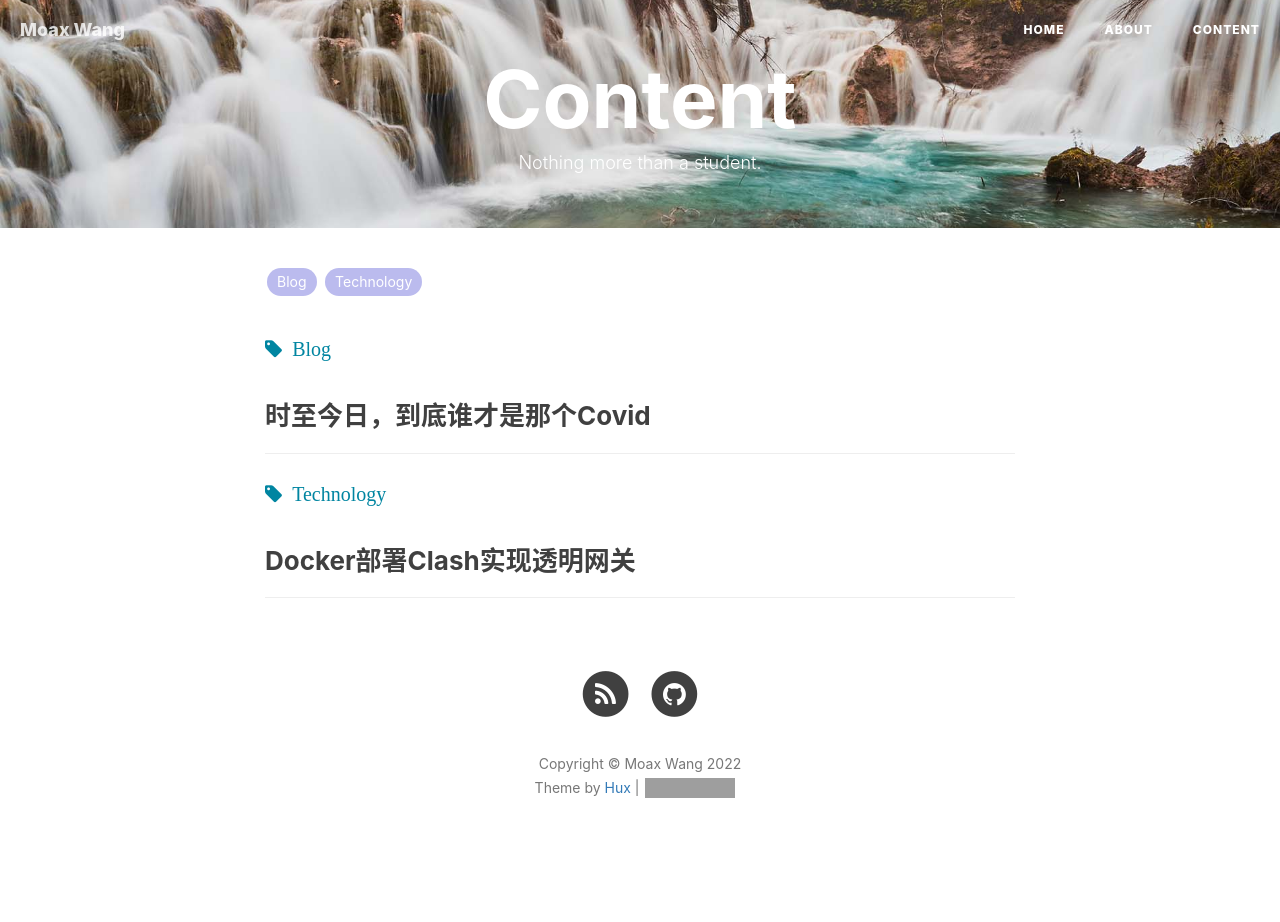
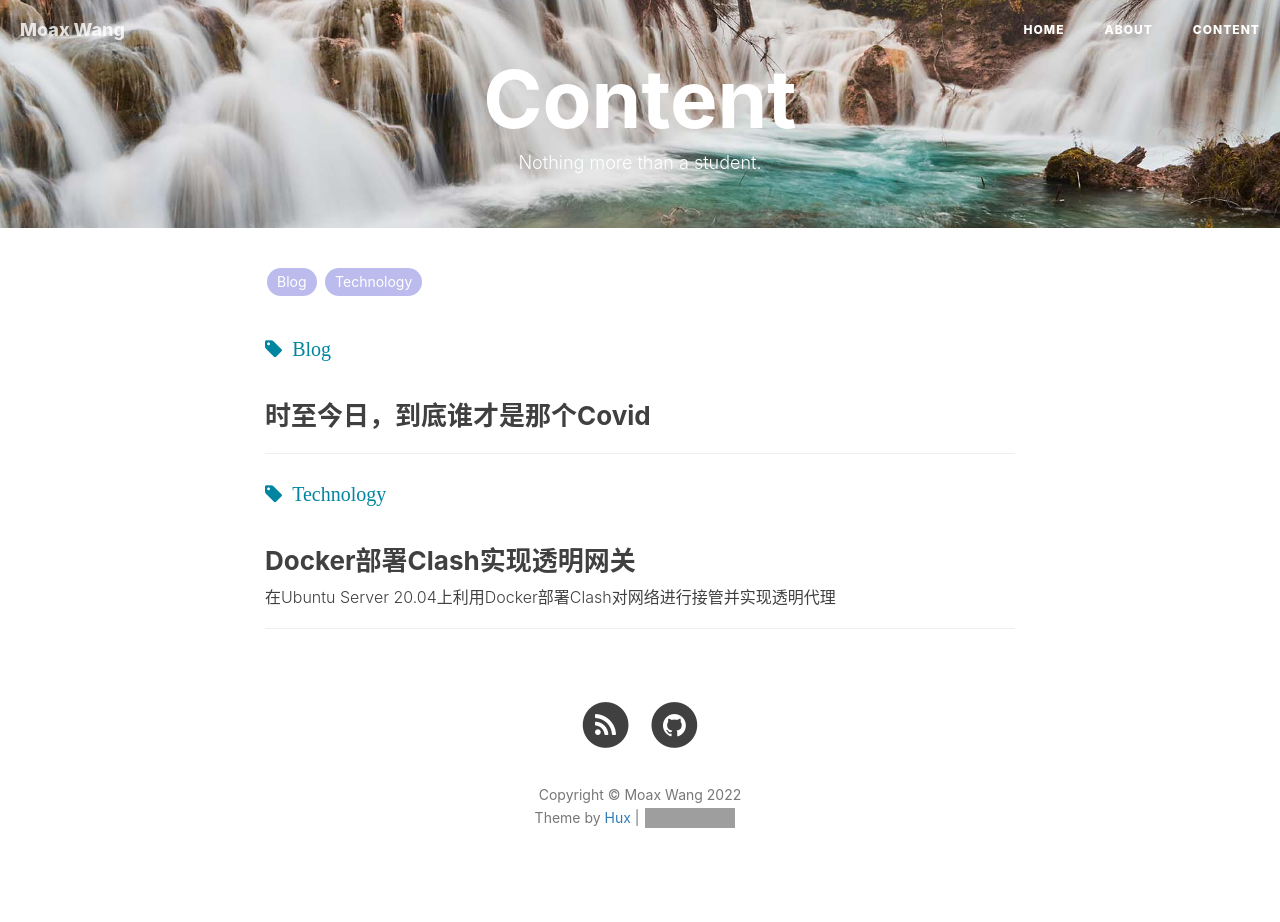
Before and after one commit to WinchellWang/winchellwang.github.io, a Jekyll site: the page built from tags.html, in a window 1280 px wide. Built offline with Jekyll 4.4.1, drawn with Linux system fonts in a browser that asks for light colours; nearby versions of some CDN libraries; comment, search, counter and statistics services are not loaded; before the commit the page ends 900 px from its top, so only the background shows below that; some of the changed lines change nothing that is shown; grey boxes are pictures that could not be loaded.

Commit message:
Update 2022-06-30-Clash_Docker_Deployment.md

````diff
--- a/_posts/2022-06-30-Clash_Docker_Deployment.md
+++ b/_posts/2022-06-30-Clash_Docker_Deployment.md
@@ -1,7 +1,7 @@
 ---
 layout: post
 title: Docker部署Clash实现透明网关
-sub-title: 在Ubuntu Server 20.04上利用Docker部署Clash对网络进行接管并实现透明代理
+subtitle: 在Ubuntu Server 20.04上利用Docker部署Clash对网络进行接管并实现透明代理
 date: 2022-06-30
 author: Me
 header-img: "img/home-bg-o.jpg"
@@ -9,8 +9,6 @@ tags: [Technology]
 header-mask: 0.1
 catalog: true
 ---
-
-在Ubuntu Server 20.04上利用Docker部署Clash对网络进行接管并实现透明代理。
 
 # 1 部署Clash的WebUI（Clash Dashboard）
 
@@ -184,25 +182,17 @@ sudo netfilter-persistent save
 >**或在修改iptables前使用如下命令保存原始设置**
 ```shell
 sudo iptables-save > iptables.bak
+sudo netfilter-persistent save
 ```
 **用如下命令复原iptables**
 ```shell
 sudo iptables-restore < iptables.bak
+sudo netfilter-persistent save
 ```
 
 # 4 两种流量接管方式
 
 ## 4.1 非侵入式
-
-### 4.1.1 非代理模式
-
-手动设置需要被接管流量的终端设备的IP地址，将网关地址与DNS服务器地址设置为你部署clash的服务器地址。
-
-网关：
-![img](https://raw.githubusercontent.com/MoaxWang/moaxwang.github.io/main/img/_post_image/2022-06-30/Screenshoot_2.jpeg)
-
-DNS：
-![img](https://raw.githubusercontent.com/MoaxWang/moaxwang.github.io/main/img/_post_image/2022-06-30/Screenshoot_3.jpeg)
 
 ### 4.1.1 代理模式
 
@@ -213,6 +203,16 @@ DNS：
 ![img](https://raw.githubusercontent.com/MoaxWang/moaxwang.github.io/main/img/_post_image/2022-06-30/Screenshoot_1.jpeg)
 
 此种方式为终端设备主动寻求流量接管。优点是如果服务器宕机，局域网里的其他联网设备不受影响。缺点是每一个需要接管的设备都需要手动设置，较为麻烦。
+
+### 4.1.2 非代理模式
+
+手动设置需要被接管流量的终端设备的IP地址，将网关地址与DNS服务器地址设置为你部署clash的服务器地址。
+
+网关：
+![img](https://raw.githubusercontent.com/MoaxWang/moaxwang.github.io/main/img/_post_image/2022-06-30/Screenshoot_2.jpeg)
+
+DNS：
+![img](https://raw.githubusercontent.com/MoaxWang/moaxwang.github.io/main/img/_post_image/2022-06-30/Screenshoot_3.jpeg)
 
 ## 4.2 侵入式
 
````
